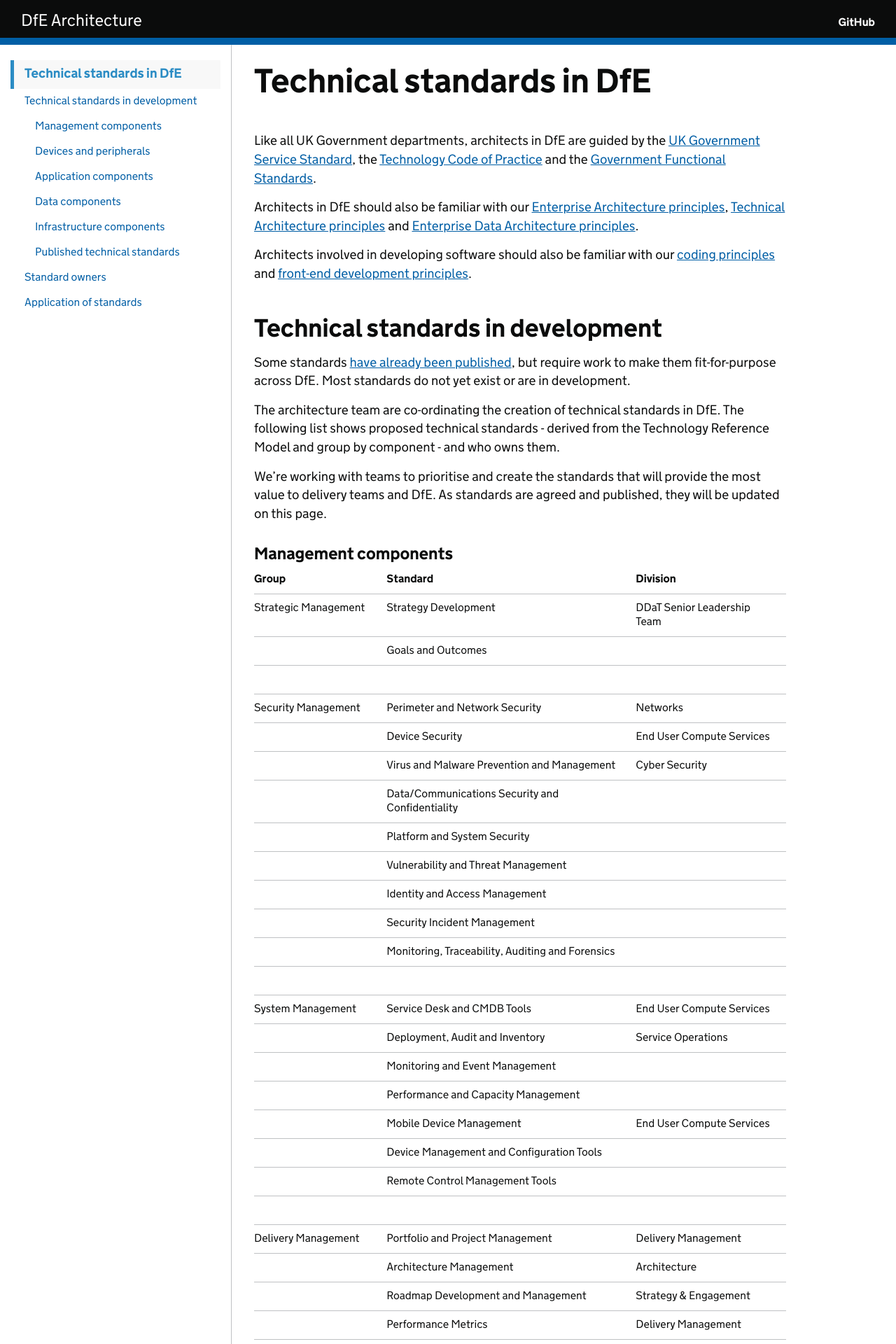
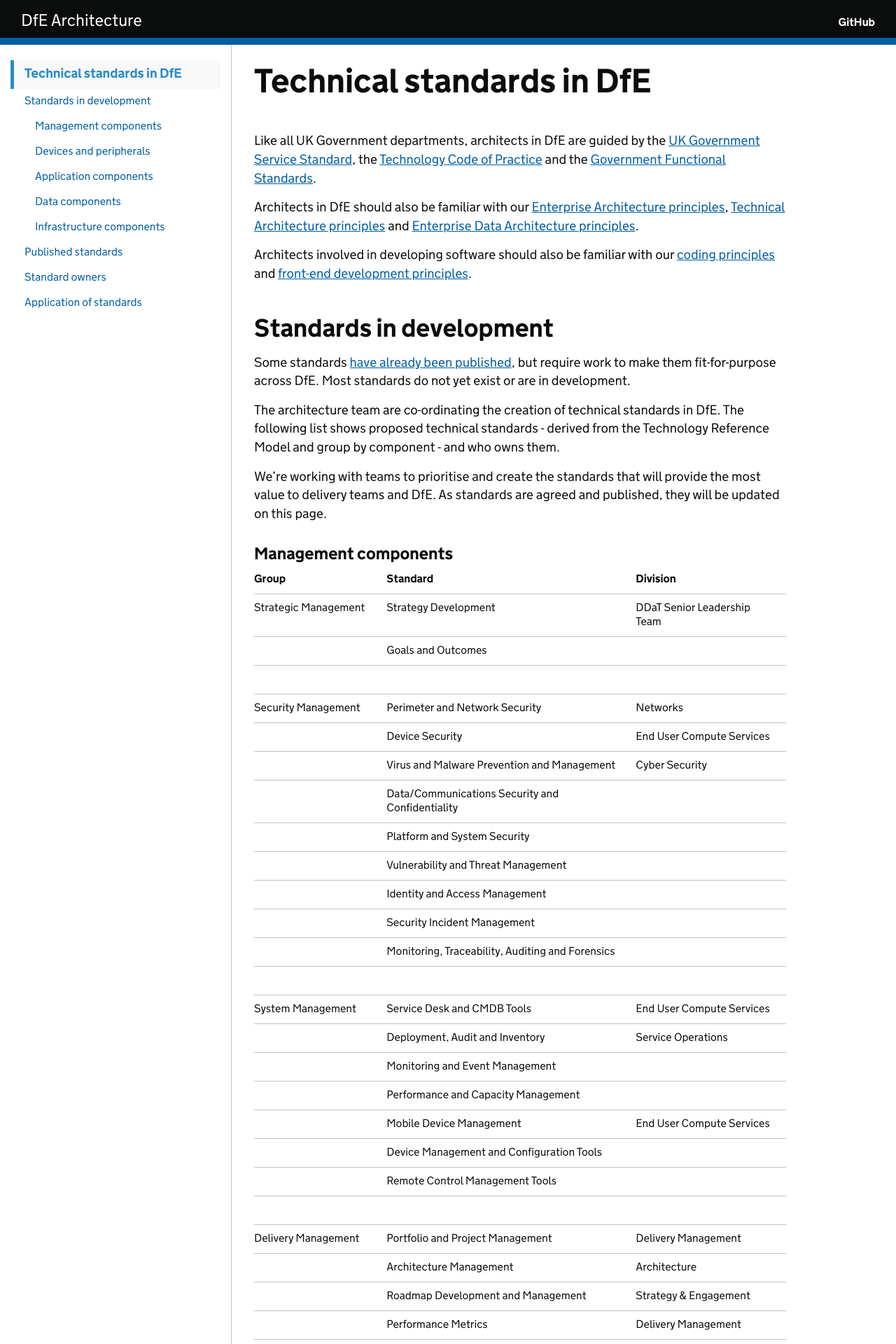
Before and after one commit to DFE-Digital/architecture, a Jekyll site: the page built from standards/technical-standards.md, in a window 1280 px wide. Shown: the top 1920 px of the page at 70% size. Built offline with Jekyll 4.4.1, drawn with Linux system fonts in a browser that asks for light colours; our own code applies the rules of GitHub Pages for plain Markdown files.

Commit message:
tech-standards-patch
Fix heading for published standards

```diff
--- a/standards/technical-standards.md
+++ b/standards/technical-standards.md
@@ -11,7 +11,7 @@ Architects in DfE should also be familiar with our [Enterprise Architecture prin
 
 Architects involved in developing software should also be familiar with our [coding principles](https://technical-guidance.education.gov.uk/principles/coding-principles/) and [front-end development principles](https://technical-guidance.education.gov.uk/principles/frontend-development-principles/).
 
-## Technical standards in development
+## Standards in development
 
 Some standards [have already been published](#published-technical-standards), but require work to make them fit-for-purpose across DfE. Most standards do not yet exist or are in development.
 
@@ -171,7 +171,7 @@ We're working with teams to prioritise and create the standards that will provid
 |                                     | Cabling Management                               |                                     |
 |                                     | Environment Management                           | Infrastructure and Platforms        |
 
-### Published technical standards
+## Published standards
 
 Whilst technical standards are being developed, architects may also find the following guidance useful in their work:
 
```
